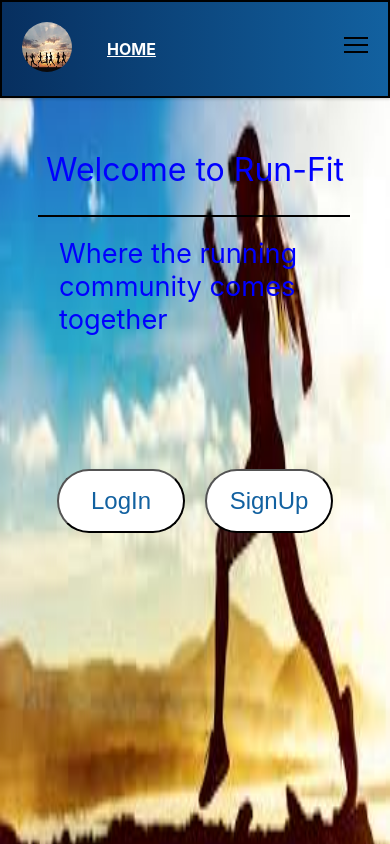
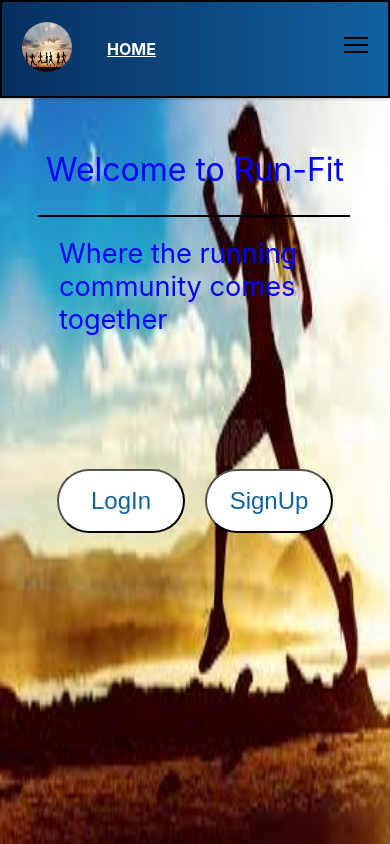
Before and after one commit to chadtarpey615/run-fit, a React (Create React App) app in the folder frontend/: page / in a window 390 px wide. Shown: the top 844 px of the page. Built offline with nearby package versions, Linux system fonts and the light colour scheme.

Commit message:
ran npm run build

```diff
--- a/frontend/src/style/homeScreen.css
+++ b/frontend/src/style/homeScreen.css
@@ -23,6 +23,8 @@
     justify-content: flex-start;
     font-size: 3rem;
     color: blue;
+    animation: 1s fadein 0.5s forwards;
+    opacity: 0;
 }
 
 .header-image img {
@@ -120,8 +122,8 @@
 
 @media (max-width: 550px) {
     .heading {
-    margin: 1rem auto;
-    width: 90vw;
+        margin: 4 rem auto;
+        /* width: 90vw; */
         font-size: 2rem;
     }
 
@@ -141,6 +143,10 @@
     .header-line {
         top: 30%;
         width: 37%;
+    }
+
+    .header-image img {
+        height: 100vh;
     }
 
     /* .header-image img {
```
Lines whose indentation alone changed are shown as unchanged.
